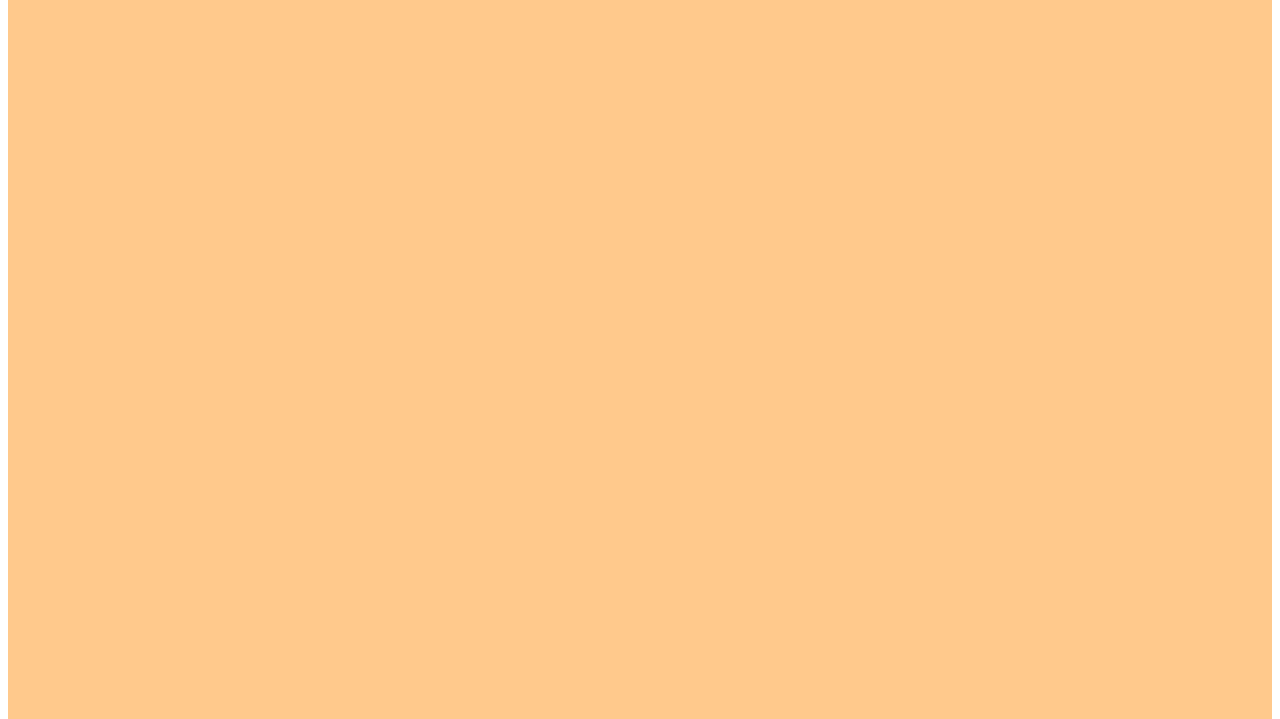
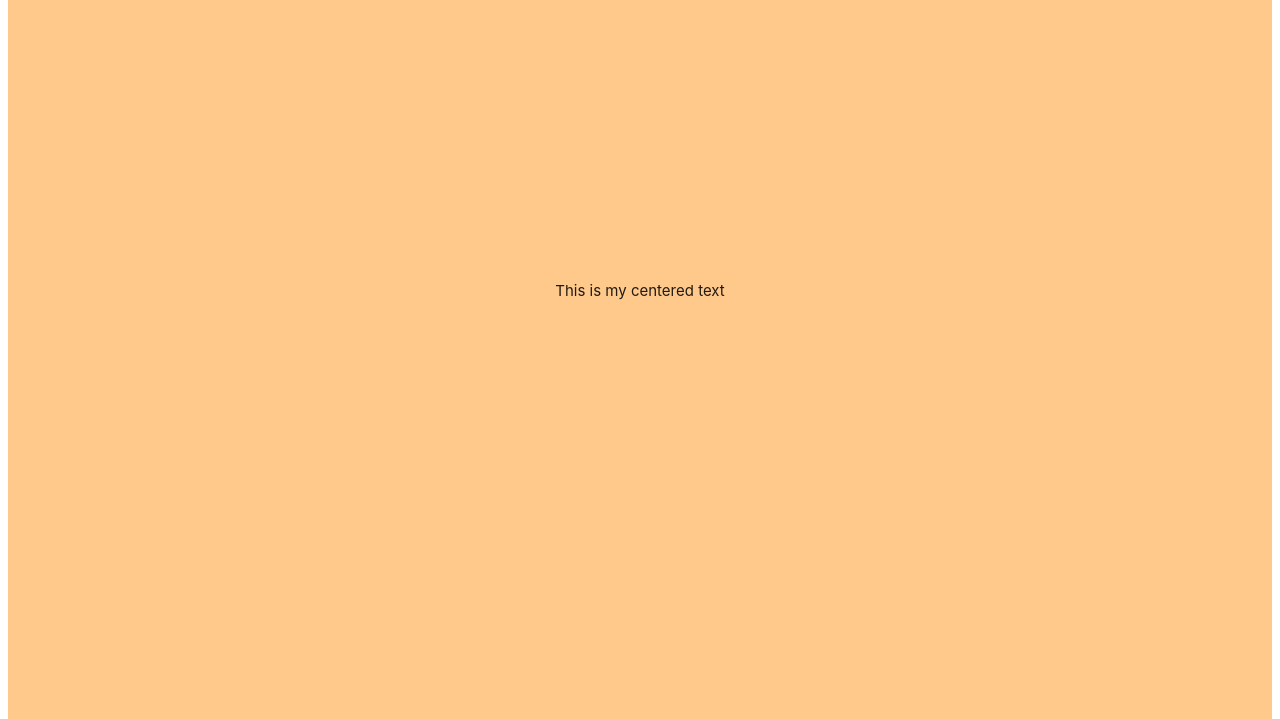
Before and after one commit to mirofrankovic/tictactoe, a plain HTML site: page base.html in a window 1280 px wide. Shown: the part 81-800 px from the top of the page. Drawn offline with nearby package versions, Linux system fonts and the light colour scheme.

Commit message:
Add centered text

```diff
--- a/base.html
+++ b/base.html
@@ -28,7 +28,8 @@
         </div>
     </nav>
 <div class="container-fluid main page" id="header-one">
-  <section class="container-fluid about">
+  <section class="container about">
+    <div class="mytext">This is my centered text</div>
 
 
   </section>
--- a/static/css/style.css
+++ b/static/css/style.css
@@ -296,3 +296,13 @@ input[type="text"]{
   #header-three{
     background-color: rgba(255, 0, 191, 0.267);
   }
+
+  .mytext{
+    left: 0;
+    line-height: 200px;
+    margin-top: -100px;
+    position: absolute;
+    text-align: center;
+    top: 20%;
+    width: 100%;
+  }
```
